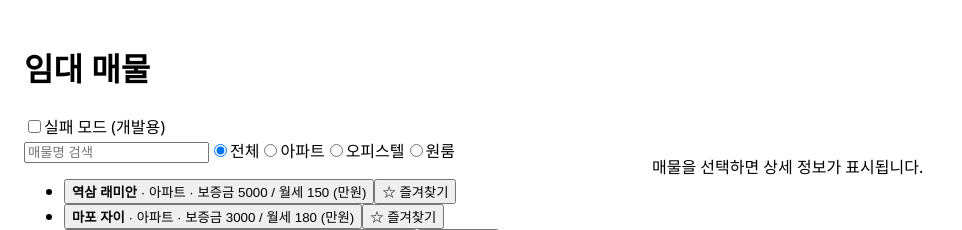
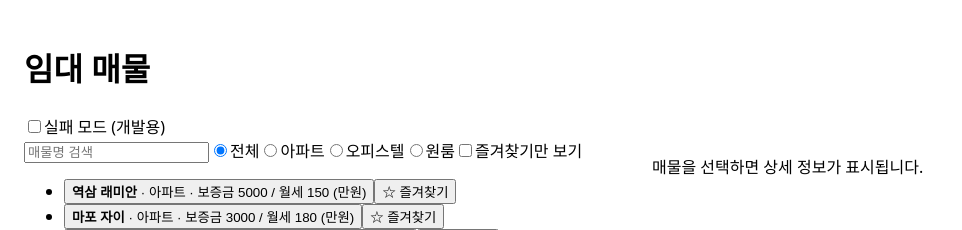
Before and after one commit to Jeong-jj/vue-to-react, a React (Vite) app in the folder react-basics/: page / in a window 1280 px wide. Shown: the top 230 px of the page, without its empty margins (0-962 px from the left). Built offline with nearby package versions, Linux system fonts and the light colour scheme.

Commit message:
Practice(feat:favorite): 즐겨찾기만 보기 필터
- favoritesOnly state와 필터 영역의 체크박스 추가
- 검색어 필터와 같은 렌더링 중 계산에서 즐겨찾기 여부로 함께 거른다
- 목록에서 즐겨찾기를 해제하면 해당 항목이 바로 사라진다

```diff
--- a/react-basics/src/day04/PropertyApp.tsx
+++ b/react-basics/src/day04/PropertyApp.tsx
@@ -12,15 +12,17 @@ export function PropertyApp() {
   const queryClient = useQueryClient()
   const [keyword, setKeyword] = useState('')
   const [category, setCategory] = useState<CategoryFilter>('all')
+  const [favoritesOnly, setFavoritesOnly] = useState(false)
   const [selectedId, setSelectedId] = useState<number | null>(null)
   const [failMode, setFailModeState] = useState(false)
   const { isFavorite, toggleFavorite } = useFavorites()
   const { data, isPending, isError, error, isFetching, refetch } = usePropertiesQuery(category)
 
-  // 검색은 API가 지원하지 않으므로 받은 목록에서 렌더링 중에 거른다
+  // 검색과 즐겨찾기는 API가 지원하지 않으므로 받은 목록에서 렌더링 중에 거른다
   const normalizedKeyword = keyword.trim().toLowerCase()
-  const visibleProperties = (data ?? []).filter((p) =>
-    p.title.toLowerCase().includes(normalizedKeyword),
+  const visibleProperties = (data ?? []).filter(
+    (p) =>
+      p.title.toLowerCase().includes(normalizedKeyword) && (!favoritesOnly || isFavorite(p.id)),
   )
 
   // setFailMode는 모듈 변수라 렌더링에 반영되지 않으므로 체크 상태는 state로 따로 둔다
@@ -67,8 +69,10 @@ export function PropertyApp() {
           <PropertyFilters
             keyword={keyword}
             category={category}
+            favoritesOnly={favoritesOnly}
             onKeywordChange={setKeyword}
             onCategoryChange={setCategory}
+            onFavoritesOnlyChange={setFavoritesOnly}
           />
           {listContent}
         </section>
--- a/react-basics/src/day04/components/PropertyFilters.tsx
+++ b/react-basics/src/day04/components/PropertyFilters.tsx
@@ -12,11 +12,20 @@ const CATEGORY_OPTIONS: { value: CategoryFilter; label: string }[] = [
 interface Props {
   keyword: string
   category: CategoryFilter
+  favoritesOnly: boolean
   onKeywordChange: (keyword: string) => void
   onCategoryChange: (category: CategoryFilter) => void
+  onFavoritesOnlyChange: (favoritesOnly: boolean) => void
 }
 
-export function PropertyFilters({ keyword, category, onKeywordChange, onCategoryChange }: Props) {
+export function PropertyFilters({
+  keyword,
+  category,
+  favoritesOnly,
+  onKeywordChange,
+  onCategoryChange,
+  onFavoritesOnlyChange,
+}: Props) {
   return (
     <div>
       <input
@@ -36,6 +45,14 @@ export function PropertyFilters({ keyword, category, onKeywordChange, onCategory
           {option.label}
         </label>
       ))}
+      <label>
+        <input
+          type="checkbox"
+          checked={favoritesOnly}
+          onChange={(e) => onFavoritesOnlyChange(e.target.checked)}
+        />
+        즐겨찾기만 보기
+      </label>
     </div>
   )
 }
```
